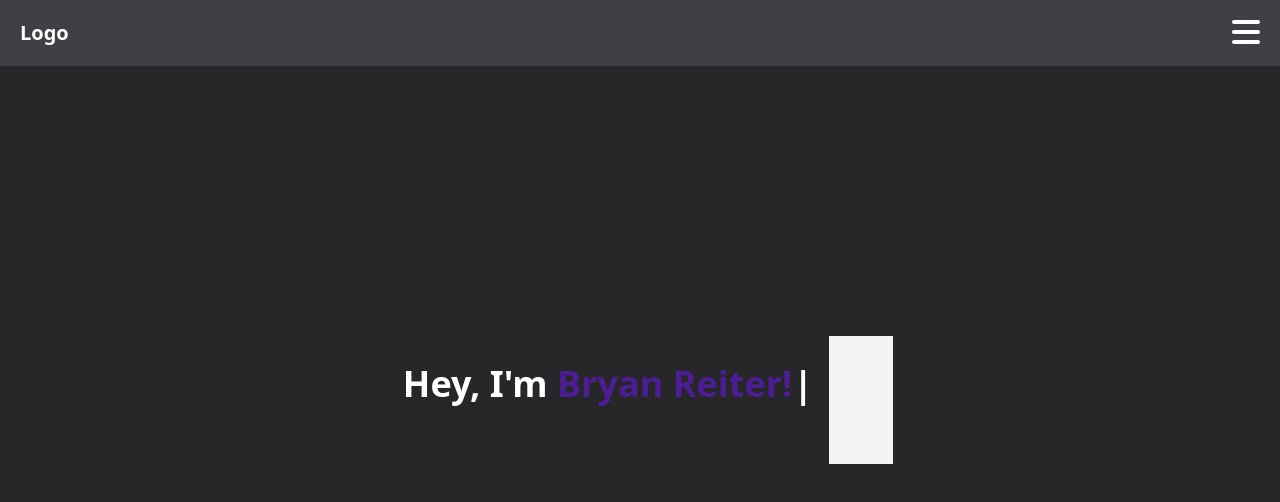
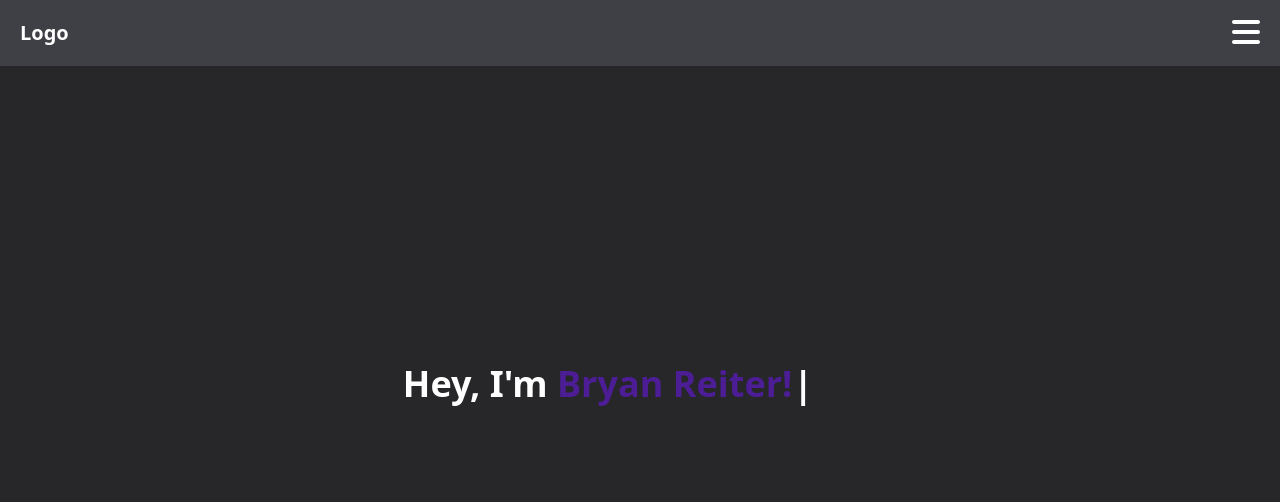
Before and after one commit to bryanreiter/personal-site, a Next.js app in the folder personal-site/: page / in a window 1280 px wide. Shown: the top 502 px of the page. Built offline with nearby package versions, Linux system fonts and the light colour scheme.

Commit message:
removed background color

```diff
--- a/personal-site/src/components/About.js
+++ b/personal-site/src/components/About.js
@@ -1,6 +1,6 @@
 export default function About() {
   return (
-    <section id="about" className="py-16 bg-gray-100">
+    <section id="about" className="py-16">
       <div className="container mx-auto px-4">
         <div className="grid grid-cols-1 md:grid-cols-2 gap-8">
         </div>
```
